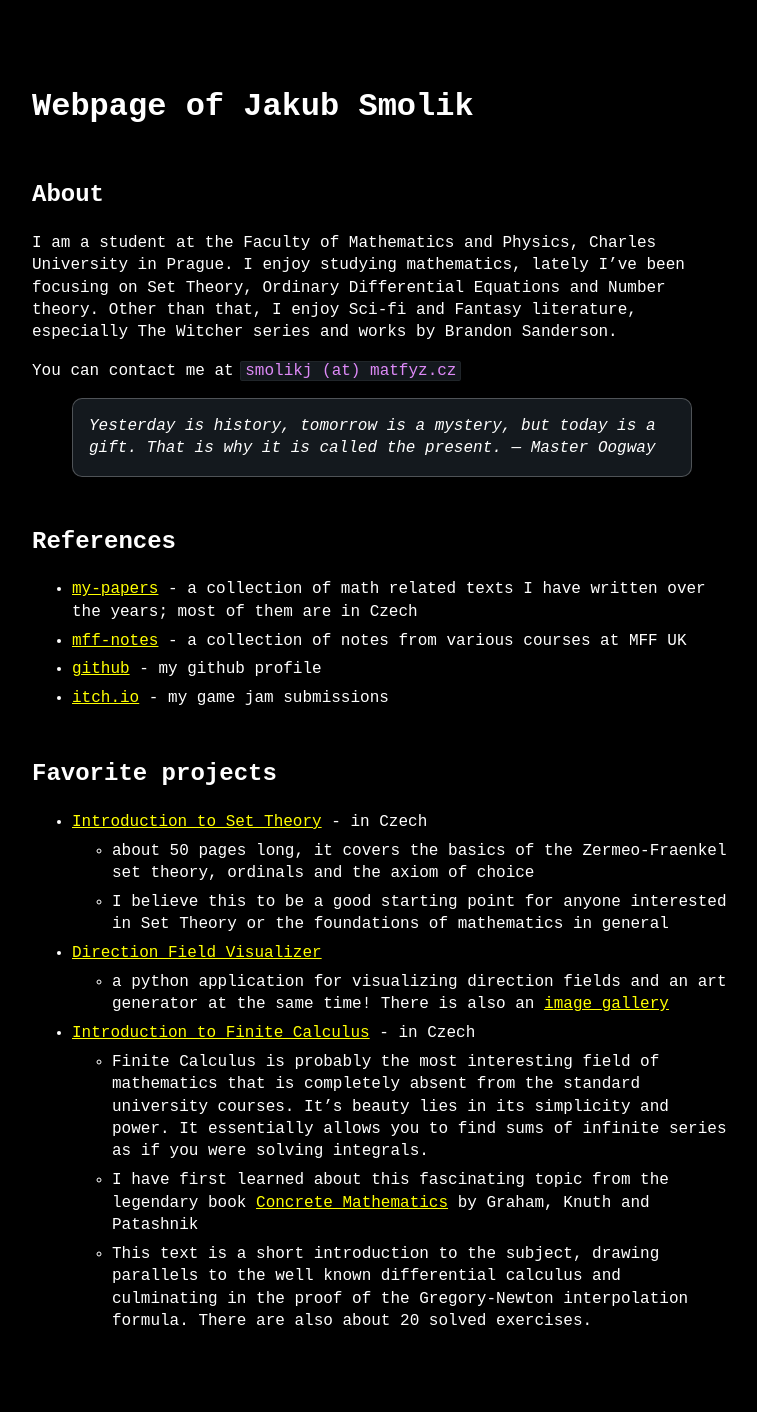
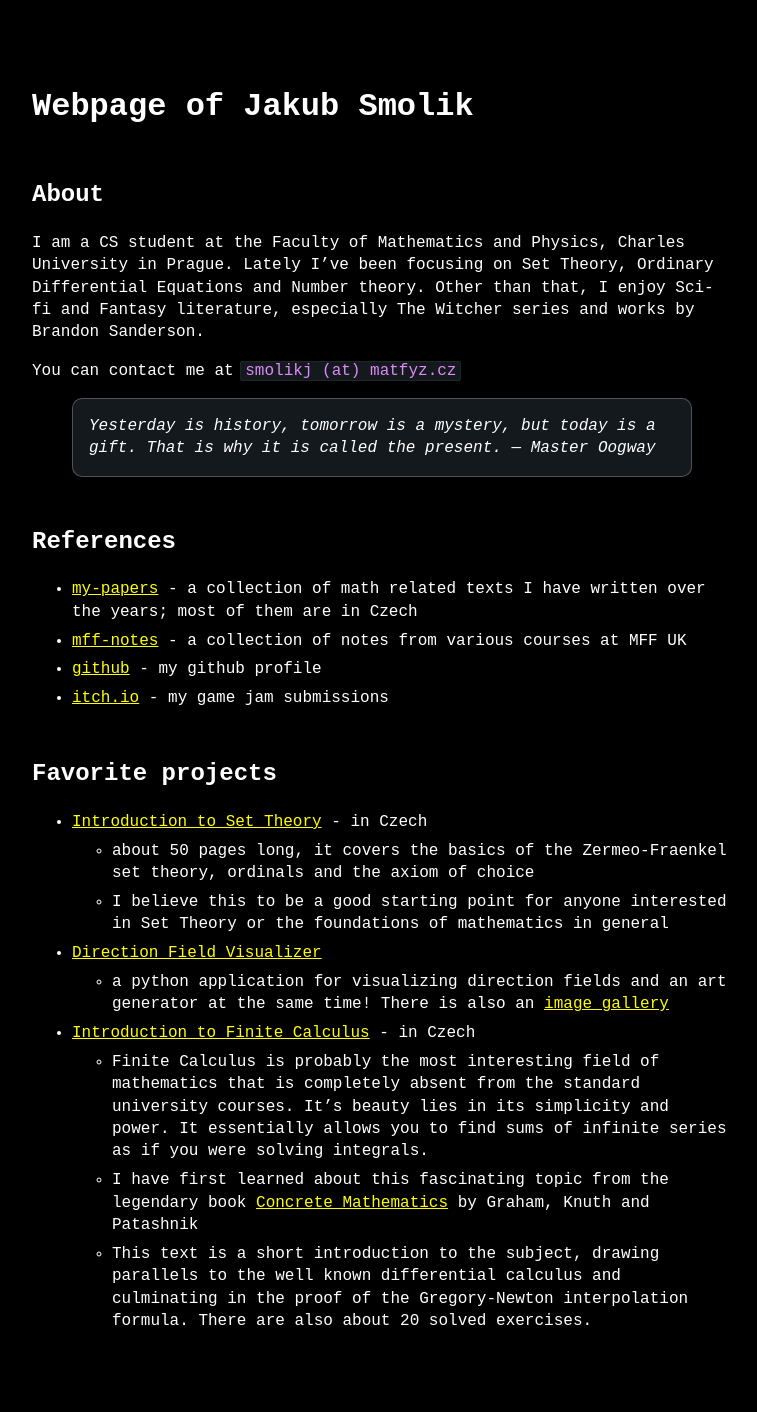
Before and after one commit to Couleslaw/couleslaw.github.io, a Jekyll site: the page built from index.md, in a window 1280 px wide. Shown: the whole page, without its empty margins (258-1015 px from the left). Built offline with Jekyll 4.4.1, drawn with Linux system fonts in a browser that asks for light colours.

Commit message:
update index.md

```diff
--- a/index.md
+++ b/index.md
@@ -5,7 +5,7 @@ title: Webpage of Jakub Smolik
 
 ## About
 
-I am a student at the Faculty of Mathematics and Physics, Charles University in Prague. I enjoy studying mathematics, lately I've been focusing on Set Theory, Ordinary Differential Equations and Number theory. Other than that, I enjoy Sci-fi and Fantasy literature, especially The Witcher series and works by Brandon Sanderson.
+I am a CS student at the Faculty of Mathematics and Physics, Charles University in Prague. Lately I've been focusing on Set Theory, Ordinary Differential Equations and Number theory. Other than that, I enjoy Sci-fi and Fantasy literature, especially The Witcher series and works by Brandon Sanderson.
 
 You can contact me at `smolikj (at) matfyz.cz`
 
```
